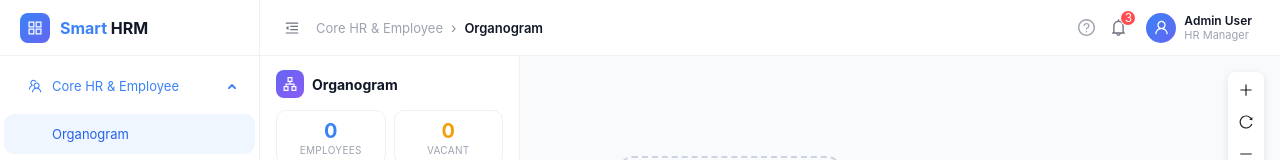
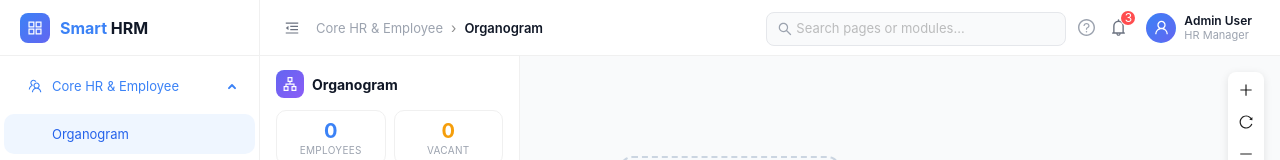
Before and after one commit to wahiduzzaman99356/Smart-HRM, a React (Vite) app: page /core-hr/organogram in a window 1280 px wide. Shown: the top 160 px of the page. Built offline with nearby package versions, Linux system fonts and the light colour scheme.

Commit message:
universal search

```diff
--- a/src/layouts/AppLayout/AppLayout.tsx
+++ b/src/layouts/AppLayout/AppLayout.tsx
@@ -24,6 +24,7 @@ import {
 } from '@ant-design/icons';
 import { useNavigate, useLocation } from 'react-router-dom';
 import { NAV_MODULES } from './navConfig';
+import { GlobalSearch } from './GlobalSearch';
 
 const { Sider, Header, Content } = Layout;
 
@@ -222,8 +223,9 @@ export function AppLayout({ children }: AppLayoutProps) {
             )}
           </div>
 
-          {/* Right: help, notifications, avatar */}
+          {/* Right: search + help + notifications + avatar */}
           <div style={{ display: 'flex', alignItems: 'center', gap: 8 }}>
+            <GlobalSearch />
             <Tooltip title="Help">
               <Button
                 type="text"
--- /dev/null
+++ b/src/layouts/AppLayout/GlobalSearch.tsx
@@ -0,0 +1,111 @@
+/**
+ * GlobalSearch.tsx
+ * ─────────────────────────────────────────────────────────────────────────────
+ * Persistent header search box. Searches all nav modules and sub-pages,
+ * groups results by module, and navigates to the selected route.
+ */
+
+import { useState, useMemo, useCallback } from 'react';
+import { AutoComplete, Input } from 'antd';
+import { SearchOutlined } from '@ant-design/icons';
+import { useNavigate } from 'react-router-dom';
+import { NAV_MODULES } from './navConfig';
+
+// ─── Build a flat list of every searchable page once ──────────────────────────
+const ALL_PAGES = NAV_MODULES.flatMap(mod =>
+  mod.children.map(sub => ({
+    route:  sub.key,
+    label:  sub.label,
+    module: mod.label,
+  })),
+);
+
+// ─── Component ────────────────────────────────────────────────────────────────
+export function GlobalSearch() {
+  const [query, setQuery] = useState('');
+  const navigate = useNavigate();
+
+  // Build grouped AutoComplete options whenever the query changes
+  const options = useMemo(() => {
+    const q = query.trim().toLowerCase();
+    if (!q) return [];
+
+    const matches = ALL_PAGES.filter(
+      p =>
+        p.label.toLowerCase().includes(q) ||
+        p.module.toLowerCase().includes(q),
+    );
+
+    // Group matches by module name
+    const grouped = new Map<string, typeof matches>();
+    for (const m of matches) {
+      if (!grouped.has(m.module)) grouped.set(m.module, []);
+      grouped.get(m.module)!.push(m);
+    }
+
+    return Array.from(grouped.entries()).map(([module, items]) => ({
+      label: (
+        <span
+          style={{
+            fontSize: 11,
+            color: '#9ca3af',
+            fontWeight: 600,
+            textTransform: 'uppercase',
+            letterSpacing: '0.06em',
+          }}
+        >
+          {module}
+        </span>
+      ),
+      options: items.map(item => ({
+        value: item.route,
+        label: (
+          <span style={{ fontSize: 13, color: '#111827' }}>{item.label}</span>
+        ),
+      })),
+    }));
+  }, [query]);
+
+  const handleSelect = useCallback(
+    (route: string) => {
+      navigate(route);
+      setQuery('');
+    },
+    [navigate],
+  );
+
+  return (
+    <AutoComplete
+      value={query}
+      onChange={setQuery}
+      onSelect={handleSelect}
+      options={options}
+      notFoundContent={
+        query.trim() ? (
+          <span style={{ fontSize: 13, color: '#9ca3af', padding: '4px 8px', display: 'block' }}>
+            No results for "{query}"
+          </span>
+        ) : null
+      }
+      popupMatchSelectWidth={340}
+      style={{ width: 300 }}
+      // Close dropdown when user presses Escape
+      onKeyDown={e => {
+        if (e.key === 'Escape') setQuery('');
+      }}
+    >
+      <Input
+        prefix={<SearchOutlined style={{ color: '#9ca3af', fontSize: 14 }} />}
+        placeholder="Search pages or modules…"
+        allowClear
+        style={{
+          borderRadius: 8,
+          background: '#f9fafb',
+          borderColor: '#e5e7eb',
+          fontSize: 13,
+          height: 34,
+        }}
+      />
+    </AutoComplete>
+  );
+}
```
